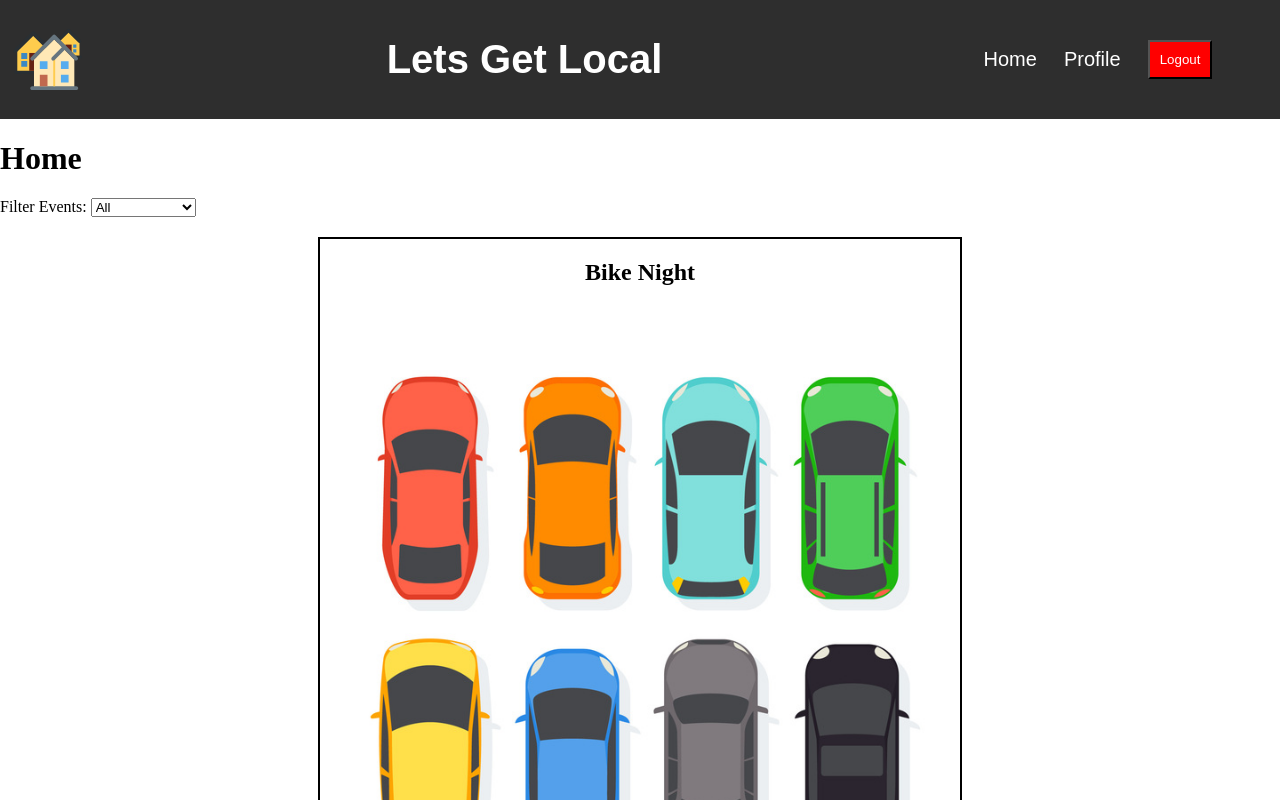
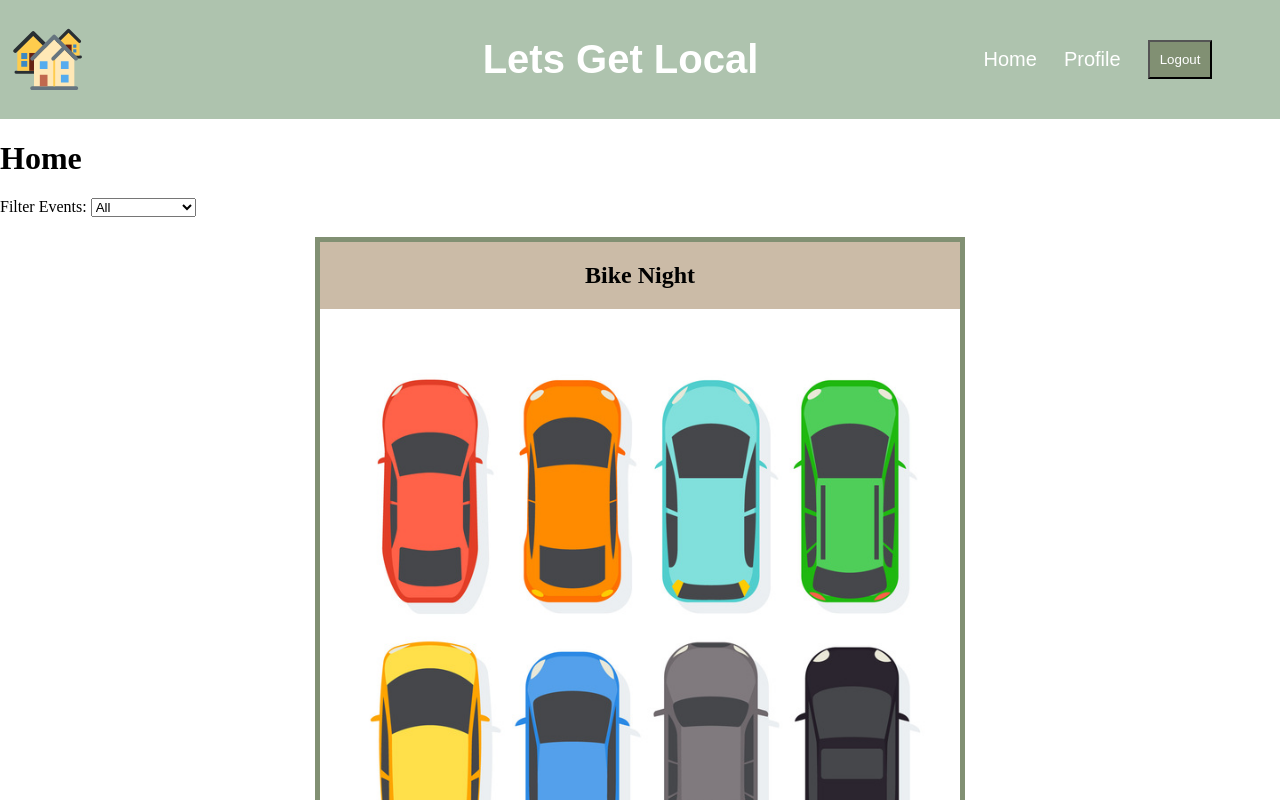
Before and after one commit to hollyniquette/lets-get-local, a React (Vite) app in the folder client/: page / in a window 1280 px wide. Shown: the top 800 px of the page. Built offline with nearby package versions, Linux system fonts and the light colour scheme.

Commit message:
Update 1

```diff
--- a/client/src/App.css
+++ b/client/src/App.css
@@ -7,7 +7,7 @@ body {
 }
 
 header {
-    background-color: rgb(46, 46, 46);
+    background-color: rgb(174, 195, 174);
     width: 100vw;
     display: inline-flex;
     justify-content: space-between;
@@ -23,6 +23,7 @@ header h1 {
     color: white;
     font-family: sans-serif;
     font-size: 40px;
+    margin-left: 15%;
 }
 
 header nav {
@@ -41,7 +42,7 @@ header nav a {
 }
 
 header nav button {
-    background-color: red;
+    background-color: rgb(129, 144, 115);
     color: white;
     padding: 10px;
 }
@@ -87,7 +88,8 @@ header nav button {
     margin: auto;
     margin-top: 20px;
     width: 50%;
-    border: 2px solid black;
+   border: 5px solid rgb(129, 144, 115);
+   background: rgb(203, 187, 167);
 }
 
 .tag {
```
